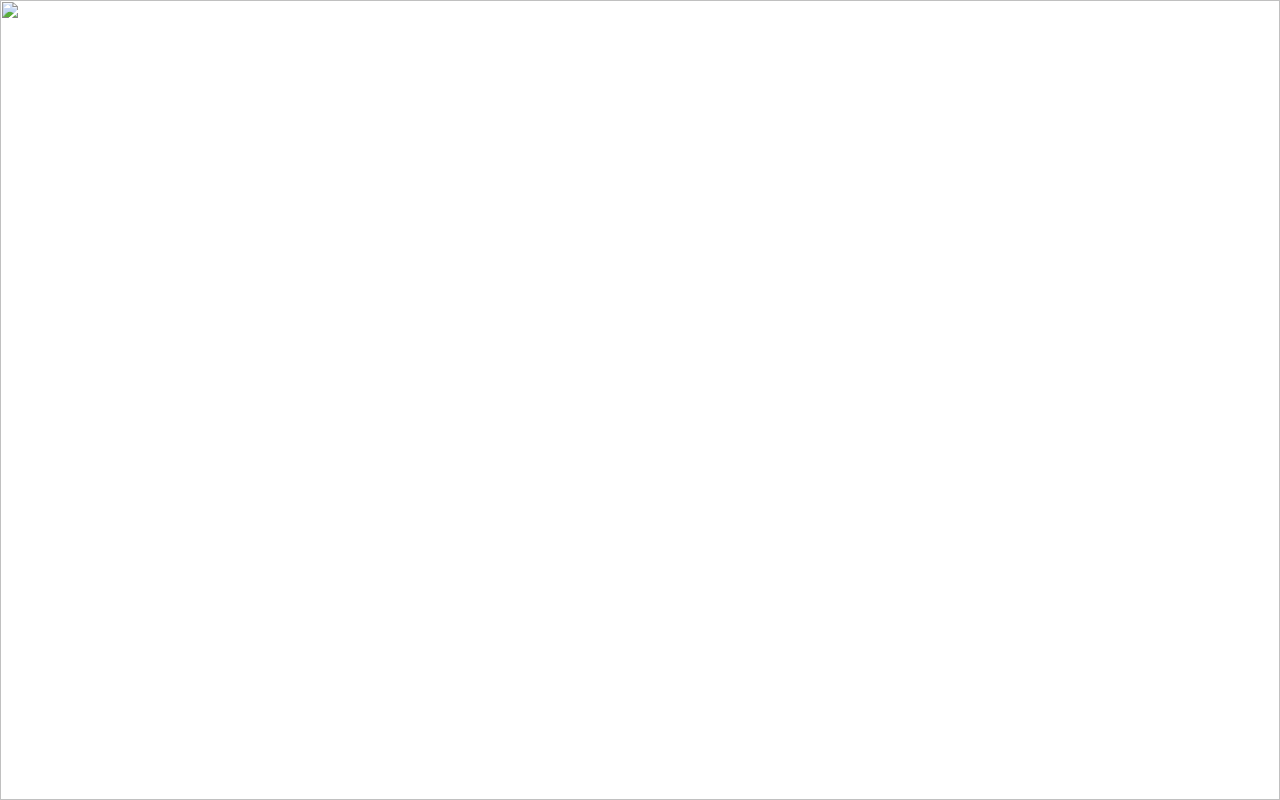
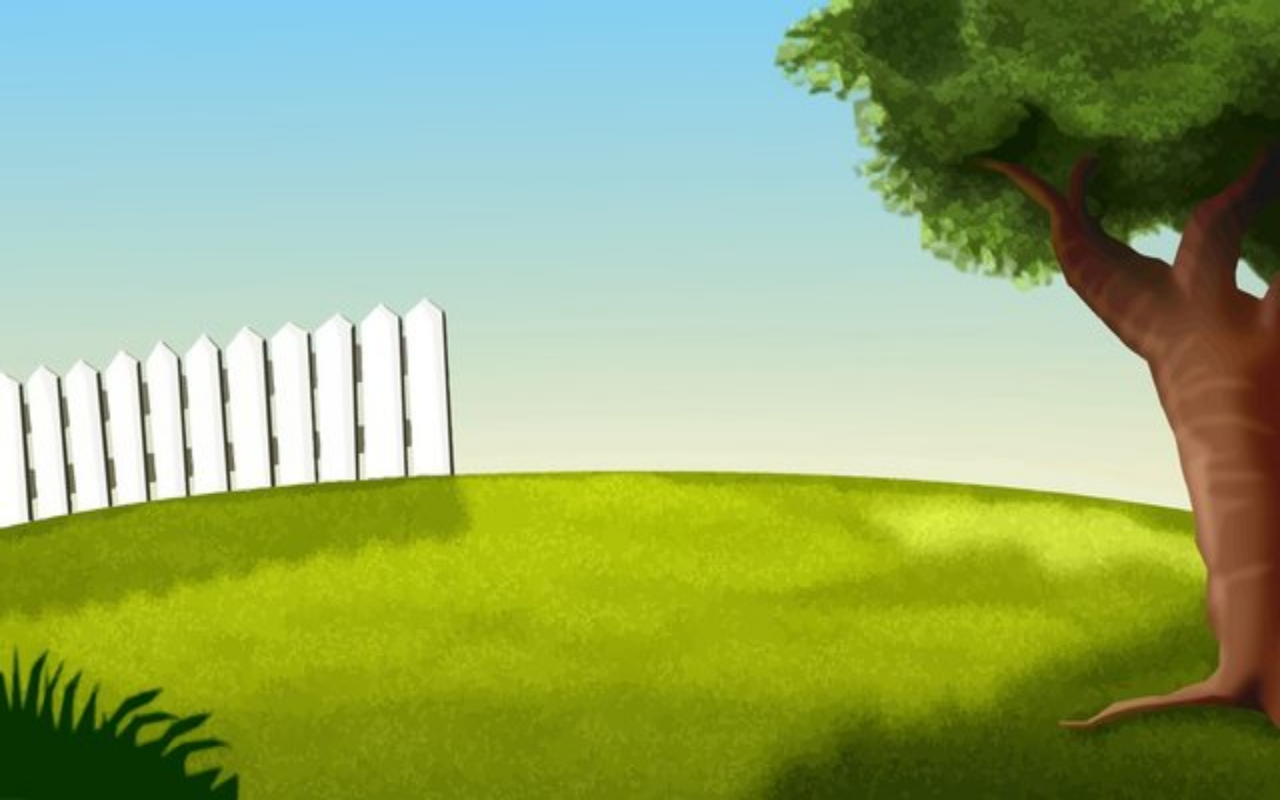
Before and after one commit to andrewmekhail05/Panda-animation, a plain HTML site: page index.html in a window 1280 px wide. Drawn offline with Linux system fonts and the light colour scheme; the site is published under a folder, as on GitHub Pages, so addresses that start at the root find nothing.

Commit message:
Update index.html

```diff
--- a/index.html
+++ b/index.html
@@ -40,7 +40,7 @@
     </style>
 </head>
 <body>
-    <img src="/grass.jpg">
+    <img src="grass.jpg" alt="grass">
     <div class="walkPanda"></div>
     <div class="road"></div>
 </body>
```
